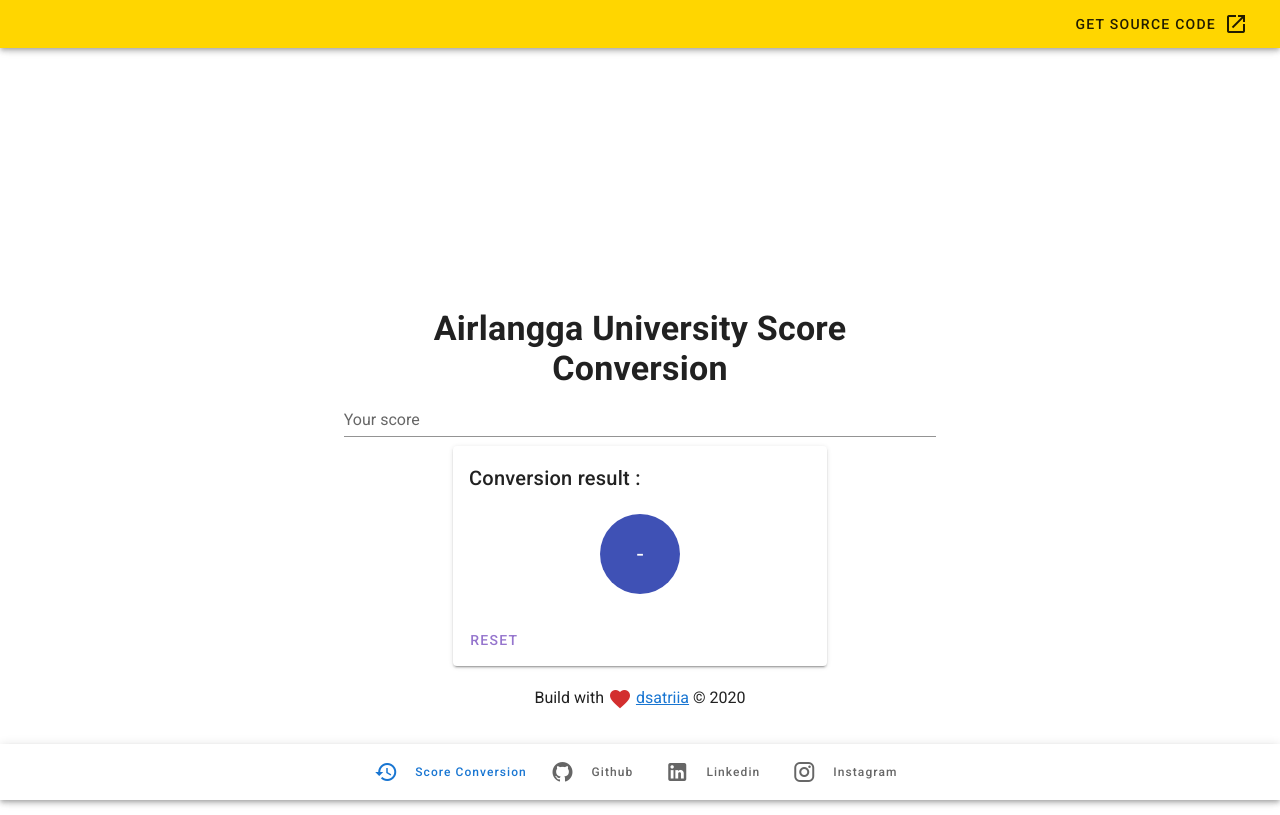
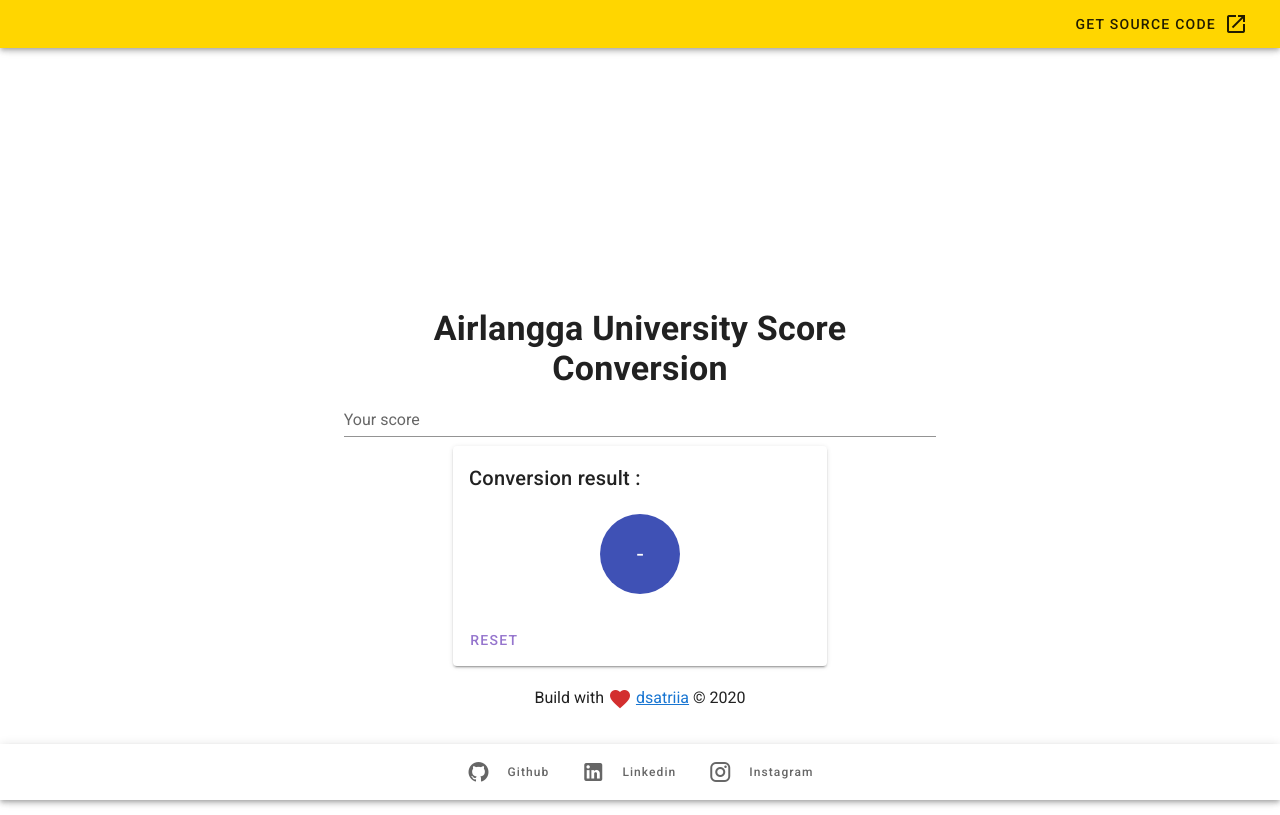
Before and after one commit to dsatriia/airlangga-university-score-conversion, a Vue app: page / in a window 1280 px wide. Built offline with nearby package versions, Linux system fonts and the light colour scheme.

Commit message:
finishing

```diff
--- a/src/App.vue
+++ b/src/App.vue
@@ -20,7 +20,7 @@
       <v-spacer></v-spacer>
 
       <v-btn
-        href="https://github.com/vuetifyjs/vuetify/releases/latest"
+        href="https://github.com/dsatriia/airlangga-university-score-conversion"
         target="_blank"
         text
       >
@@ -32,16 +32,10 @@
     <v-main>
       <HelloWorld/>
       <v-bottom-navigation
-      :value="0"
         fixed
         color="primary"
         horizontal
       >
-      <v-btn>
-        <span>Score Conversion</span>
-
-        <v-icon>mdi-history</v-icon>
-      </v-btn>
         <v-btn @click="gotoUrl('https://github.com/dsatriia')">
           <span>Github</span>
 
--- a/src/components/HelloWorld.vue
+++ b/src/components/HelloWorld.vue
@@ -13,7 +13,7 @@
 
     <v-row class="mb-12 text-center">
       <v-col></v-col>
-      <v-col cols="6" class="mb-4">
+      <v-col lg="6" md="6" cols="10" class="mb-4">
         <h1 class="display-1 font-weight-bold mb-3">
           Airlangga University Score Conversion
         </h1>
```
Lines whose indentation alone changed are shown as unchanged.
